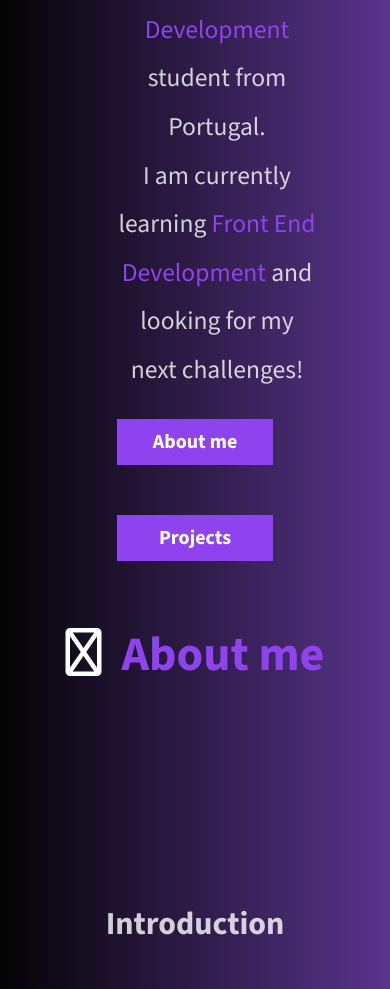
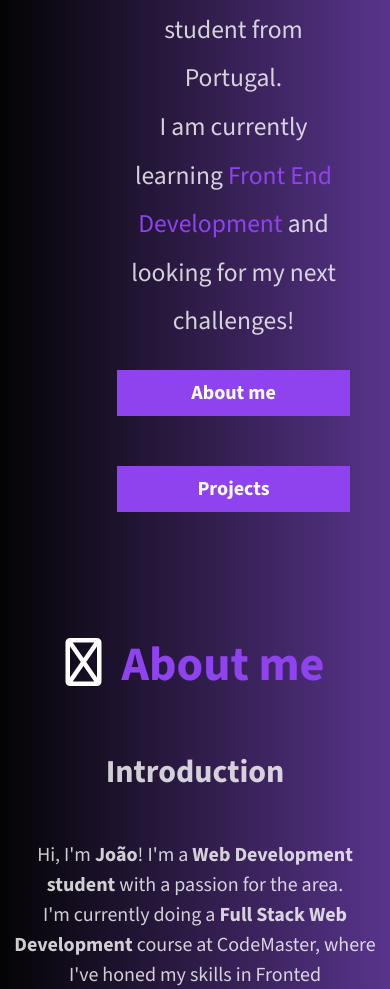
Before and after one commit to Hakki13198/joaoramosportfolio, a plain HTML site: page index.html in a window 390 px wide. Shown: the part 388-1377 px from the top of the page. Drawn offline with nearby package versions, Linux system fonts and the light colour scheme.

Commit message:
Add files via upload

```diff
--- a/index.html
+++ b/index.html
@@ -27,7 +27,6 @@
             <div class="navbar-nav">
               <a class="nav-link" href="https://www.linkedin.com/in/jo%C3%A3o-ramos-6851b4263/" target="_blank"><i class="fa-brands fa-linkedin fa-2x"></i></a>
               <a class="nav-link" href="https://github.com/Hakki13198" target="_blank"><i class="fa-brands fa-github fa-2x"></i></a>
-              <a class="nav-link" href="https://www.facebook.com/joao.ramos.102" target="_blank"><i class="fa-brands fa-facebook fa-2x"></i></a>
             </div>
           </div>
         </div>
@@ -42,7 +41,7 @@
               <br>
               I am currently learning <span id="front_end">Front End Development</span> and looking for my next challenges!
             </p>
-          <div>
+            <div id="top_buttons">
               <a href="#hr_about_me" class="btn btn-lg btn-light fw-bold">About me</a>
               <a href="#hr_projects" class="btn btn-lg btn-light fw-bold">Projects</a>
             </div>
@@ -50,10 +49,10 @@
       </div>
       <br>
       <hr class="hr" id="hr_about_me">
+      <div id="about_me_div" class="container text-justify">
         <div>
           <h1 id="about_me" class="h1_css"><i class="fa-sharp fa-regular fa-circle-user fa-css"></i>About me</h1>
         </div>
-      <div id="about_me_div" class="container text-justify">
         <div class="row">
           <div id="intro_about_me" class="col-lg-6 col-md-12">
             <h4 class="intro_h4">Introduction</h4>
@@ -65,7 +64,7 @@
               When I'm not working, you can find me on Discord, gaming with my friends.
               <br>
               I'm always looking for ways to make a positive impact in my community and beyond.
-              If you'd like to learn more about my work or have a <a href="#projects">Project</a> you'd like to discuss,
+              If you'd like to learn more about my work or have a <a href="#hr_projects">Project</a> you'd like to discuss,
               feel free to contact me!
             </p>
           </div>
--- a/style.css
+++ b/style.css
@@ -40,7 +40,7 @@ h1:hover{
 }
 
 main{
-    margin-top: 200px;
+    margin-top: 350px;
     width: 100%;
 }
 #flex_div{
@@ -64,6 +64,7 @@ main{
 }
 #joao_span{
     color:#652fa7c4;
+    transition-duration: 0.7s;
 }
 #front_end, #web_dev {
     color:#8F43EE;
@@ -80,6 +81,12 @@ main{
     line-height: 1.9;
     line-break: loose;
     padding: 0px 10px;
+}
+#top_buttons{
+    display: flex;
+    flex-direction: row;
+    justify-content: space-evenly;
+    align-items: center;
 }
 .btn{
     margin: 25px auto;
@@ -125,7 +132,6 @@ hr{
 }
 .intro_h4{
     margin: 50px auto;
-    margin-top: 100px;
     font-size: 2rem;
     font-weight: bold;
 }
@@ -176,6 +182,10 @@ footer > div{
         min-width: 100%;
         padding: 10px;
     }
+    #top_buttons{
+        display: block;
+        width: 100%;
+    }
     .btn{
         width: 100%;
     }
@@ -198,12 +208,16 @@ footer > div{
         margin-right: 0;
     }
 }
-@media all and (max-width: 600px){
+@media all and (max-width: 700px){
+    main{
+        margin-top: 200px;
+        width: 100%;
+    }
     #about_me{
-        margin-top: 100%
+        margin-top: 400px;
     }
-    #intro_name, #intro{
-        min-width: 200px;
+    #intro_name, #intro, #top_buttons{
+        min-width: 233px;
         text-align: center;
     }
     #intro_name{
```
Lines whose indentation alone changed are shown as unchanged.
